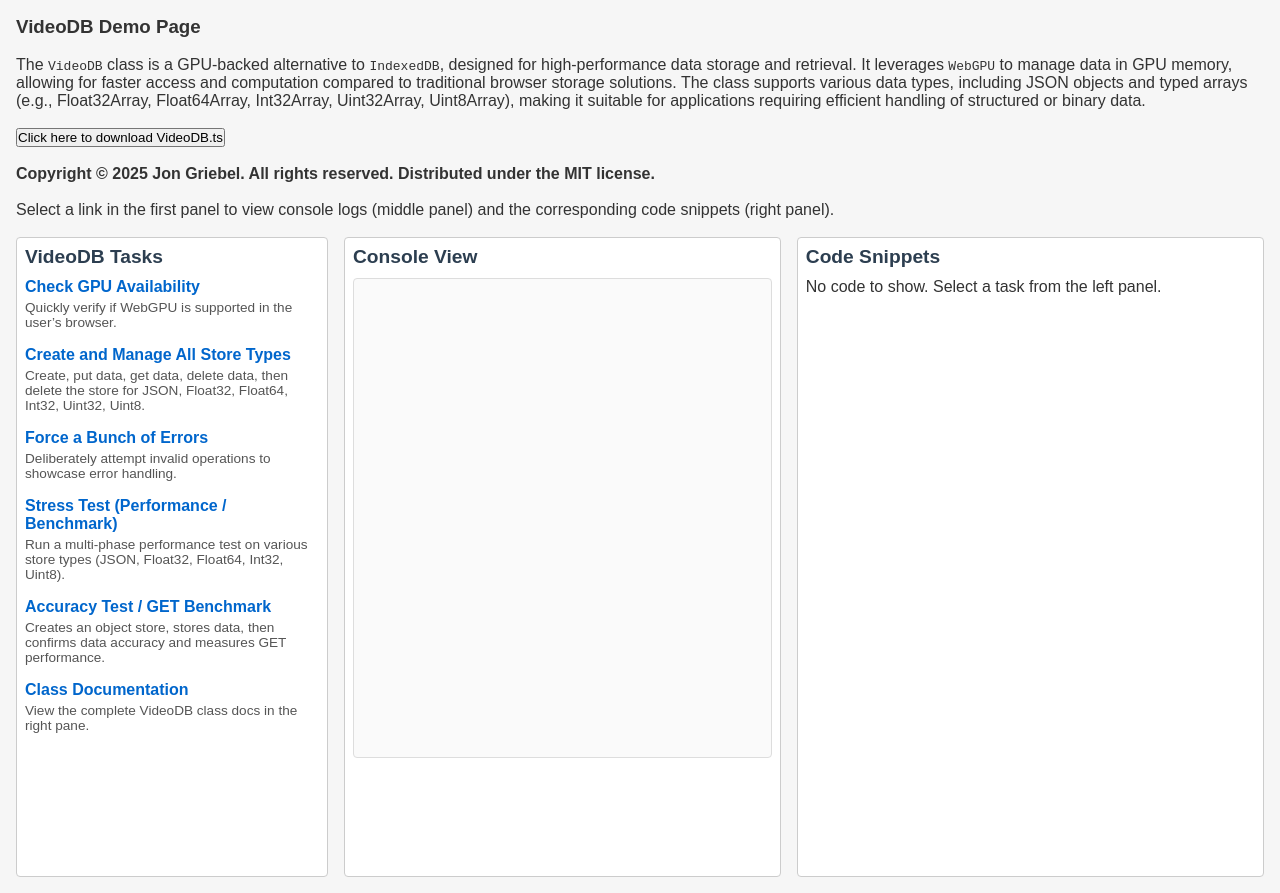
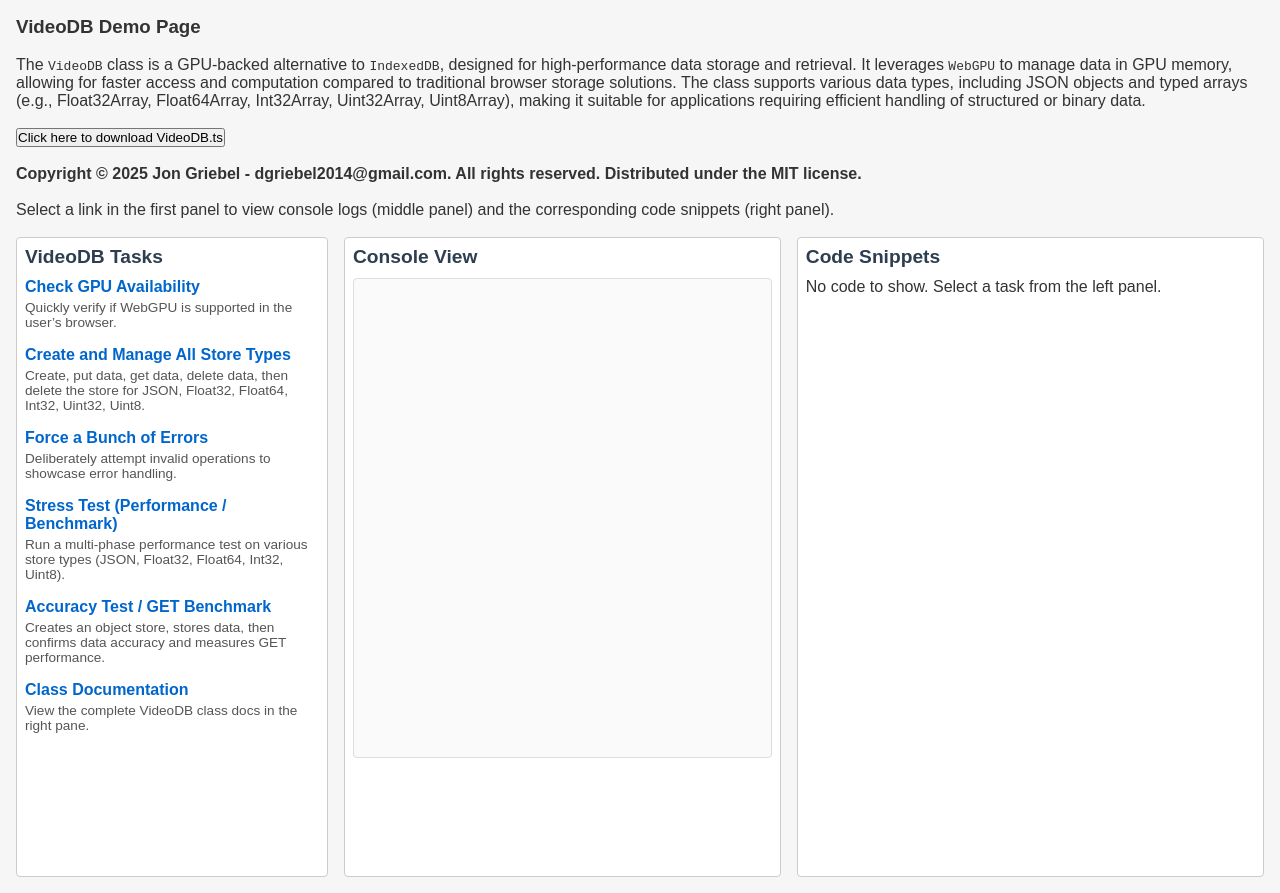
Before and after one commit to dgriebel2014/VideoDBProject, a website: page wwwroot/index.html in a window 1280 px wide. Drawn offline with Linux system fonts and the light colour scheme.

Commit message:
comments / email address

```diff
--- a/wwwroot/index.html
+++ b/wwwroot/index.html
@@ -146,7 +146,7 @@
             }
         </script>
         <br /><br />
-        <b>Copyright © 2025 Jon Griebel. All rights reserved.  Distributed under the MIT license.</b>
+        <b>Copyright © 2025 Jon Griebel - dgriebel2014@gmail.com. All rights reserved.  Distributed under the MIT license.</b>
     </p>
     <br />
     <p>
```
Also changed, not shown: src/VideoDB.ts (+10 -10 lines), wwwroot/js/VideoDB.js (+10 -10 lines), 1 other file.
